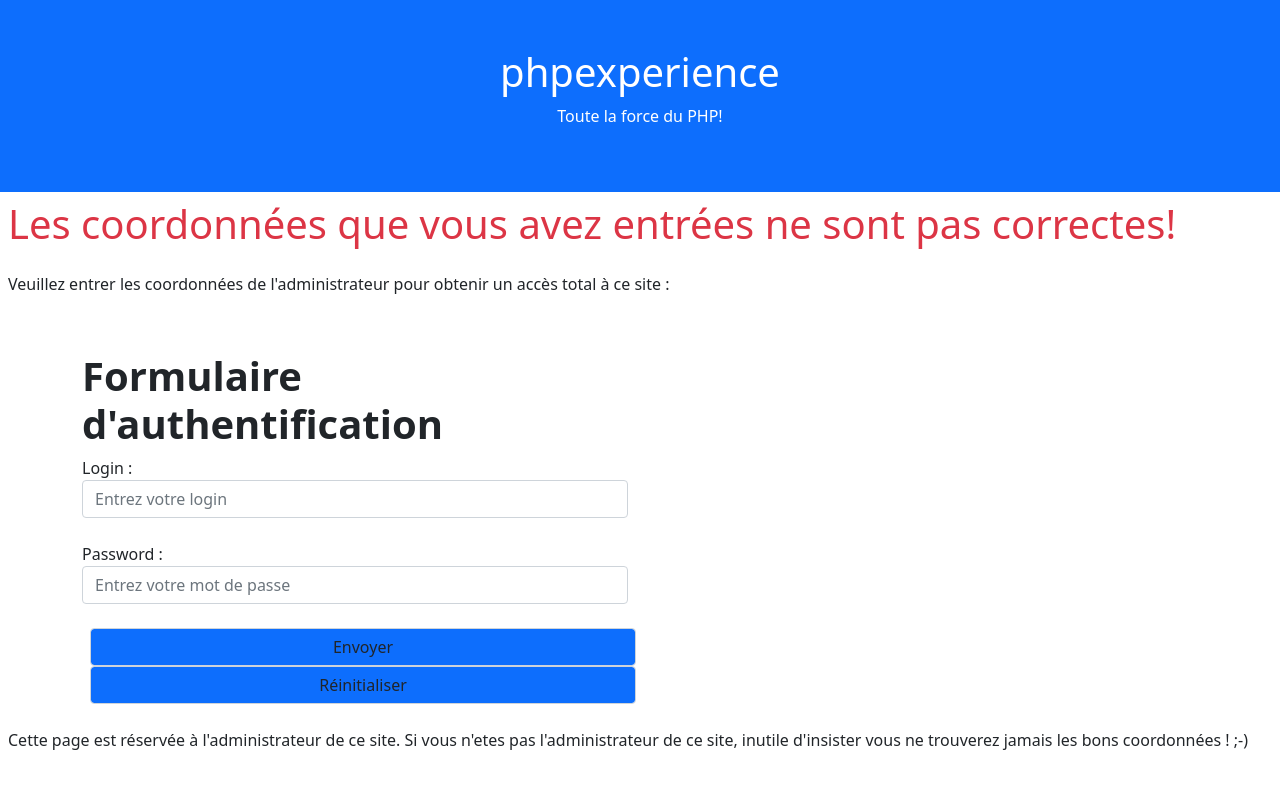
After one commit to Gaetach21/phpexperience, a PHP site: page /authentication_page_success.php in a window 1280 px wide. The commit adds this page. Run offline with PHP 8.4, Linux system fonts and the light colour scheme; data that the repository does not hold is empty.

Commit message:
Add authentication page

```diff
--- /dev/null
+++ b/authentication_page_success.php
@@ -0,0 +1,66 @@
+    <?php
+    // Si le login et le mot de passe sont correctes
+    if ($_POST['login'] ==  "Gaetan" AND $_POST['password'] ==  "123gaetach2022")
+    {
+    // On affiche la page d'accueil
+      header('Location: index.php');
+    ?>
+
+
+<?php
+}
+
+
+     // Sinon, on affiche un message d'erreur
+    else
+    {
+      // On affiche le formulaire d'authentification
+     ?>
+      <!DOCTYPE html>
+<html>
+
+  <head>
+    <meta charset="utf-8" />
+    <meta name="viewport" content="width=device-width, initial-scale=1">
+        <link href="css/bootstrap.css" rel ="stylesheet" type="text/css" media="all">
+    <title>phpexperience | Echec de l'authentification</title>
+  </head>
+
+
+  <body>
+  <div id="main">
+    <div class="container-fluid p-5 bg-primary text-white text-center">
+      <h1>phpexperience</h1>
+      <p>Toute la force du PHP!</p>
+    </div>
+
+    <h1 class="text-danger text-bold p-2">Les coordonnées que vous avez entrées ne sont pas correctes!</h1>
+    <p class="p-2">Veuillez entrer les coordonnées de l'administrateur pour obtenir un accès total à ce site :</p>
+    <div class="container mt-5">
+      <div class="row">
+        <div class="col-sm-6">
+              <form action="authentication_page_success.php" method="POST" class="form-group">
+        <h1><strong>Formulaire d'authentification</strong></h1>
+<p>
+<label for="login">Login</label> :
+<input type="text" name="login" id="login" class="form-control" placeholder="Entrez votre login" required/><br/>
+<label for="password">Password</label> :
+<input type="password" name="password" id="password" class="form-control" placeholder="Entrez votre mot de passe" required/><br/>
+<input type="submit" value="Envoyer" name="envoyer" class="form-control bg-primary mx-2" />
+<input type="reset" value="Réinitialiser" name="reset" class="form-control bg-primary mx-2" />
+</p>
+
+</form>
+</div>
+</div>
+</div>
+        <p class="p-2">Cette page est réservée à l'administrateur de ce site. Si vous n'etes pas l'administrateur de ce site, inutile d'insister vous ne trouverez jamais les bons coordonnées ! ;-)</p>
+          </div>
+  </body>
+</html>
+
+
+
+<?php
+    }
+    ?>
--- a/index.php
+++ b/index.php
@@ -17,7 +17,7 @@
   	<div class="container mt-5">
   		<h3>Travaux Pratiques sur le PHP</h3>
   		<ol>
-  			<li><a href="">une page protégée par un mot de passe</a></li>
+  			<li><a href="authentication_page.php">une page d'authentification</a></li>
   			<li><a href="minichat.php">un minichat</a></li>
   			<li><a href="livreor.php">un livre d'or</a></li>
   			<li><a href="">un système de news</a></li>
```
Also changed, not shown: authentication_page.php (added, +41 -0 lines).
